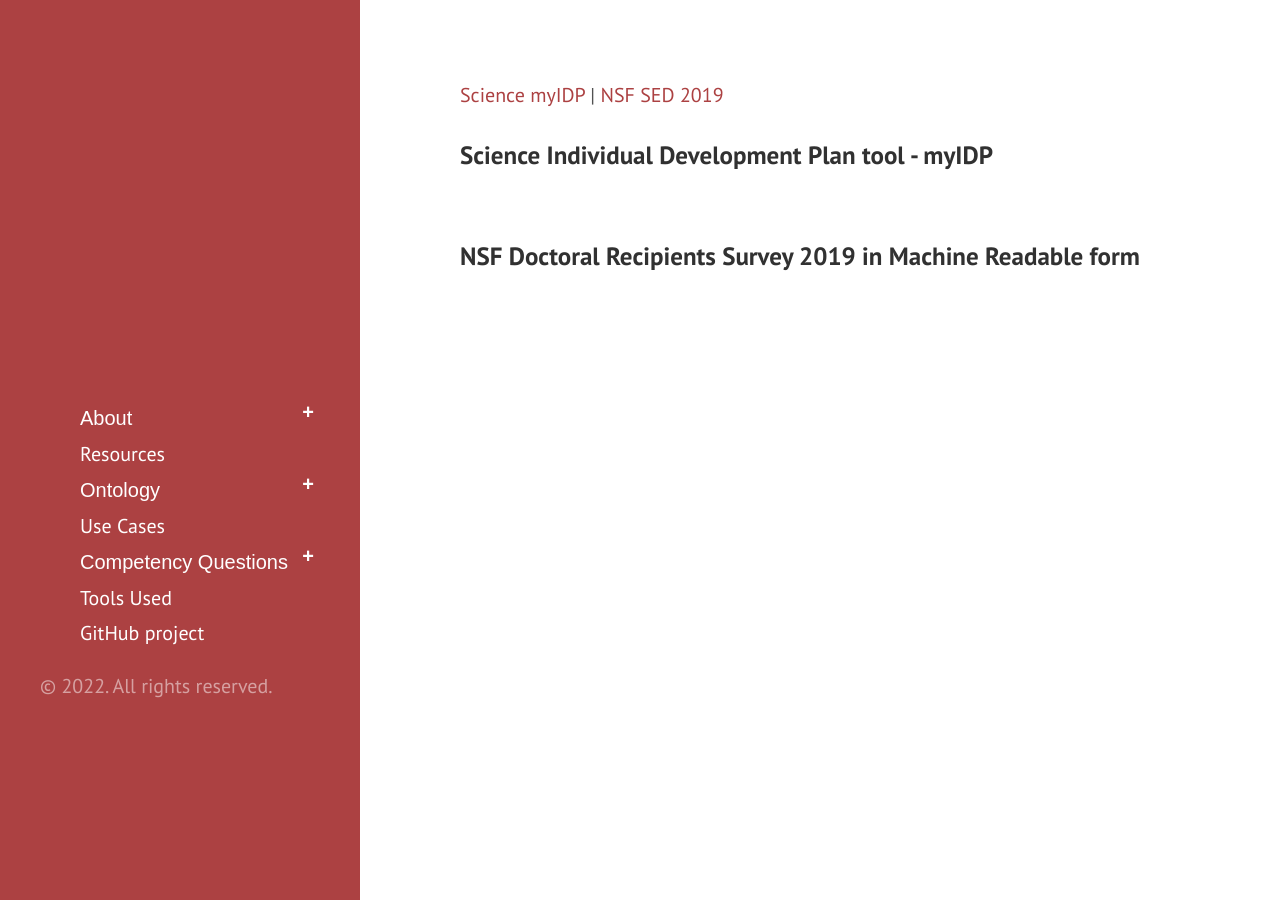
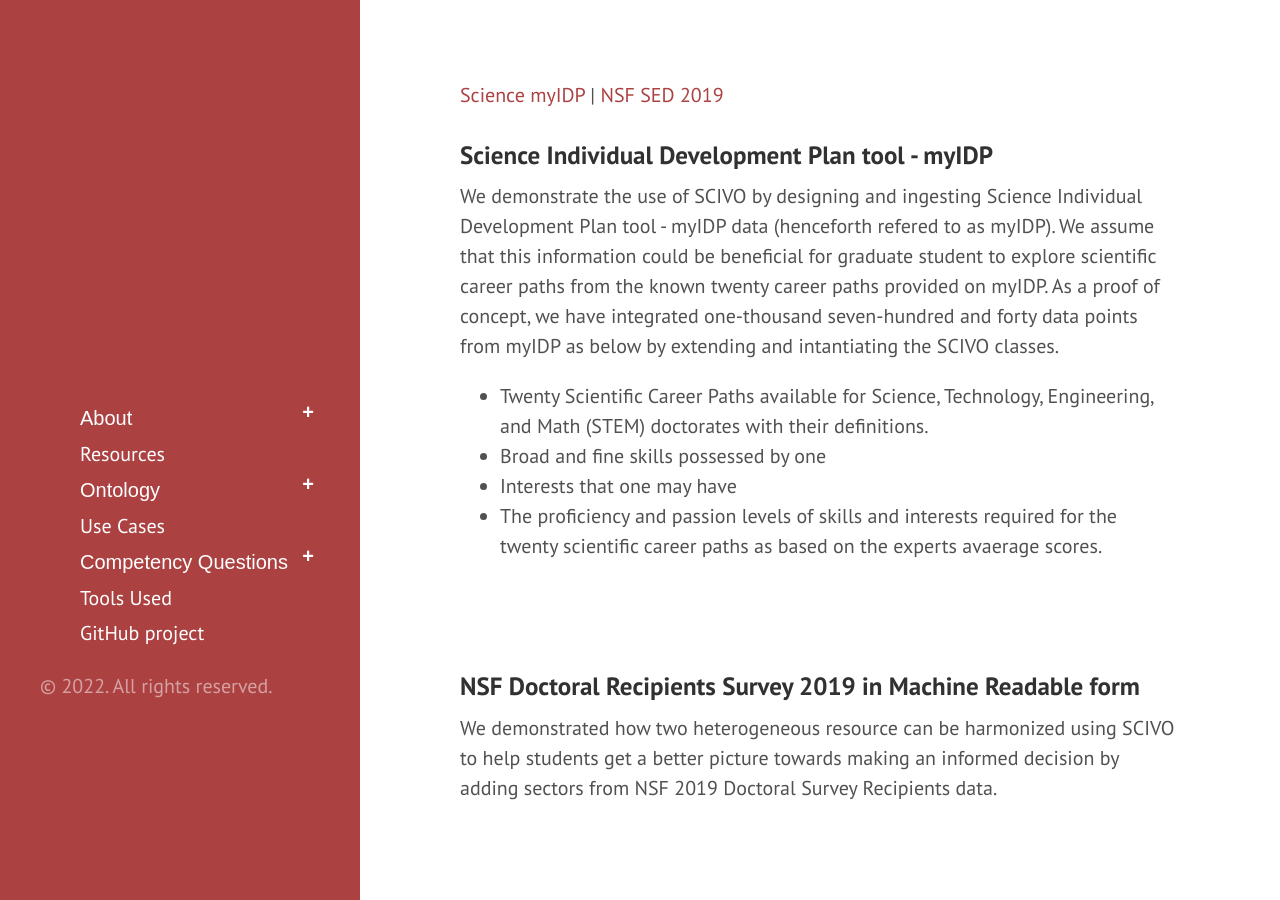
Before and after one commit to tetherless-world/sciv-ontology, a Jekyll site: the page built from usecase.md, in a window 1280 px wide. Built offline with Jekyll 4.4.1, drawn with Linux system fonts in a browser that asks for light colours; Markdown is read by kramdown in place of the engine named in the settings.

Commit message:
Update usecase.md

```diff
--- a/usecase.md
+++ b/usecase.md
@@ -9,7 +9,22 @@ title: InDO Use case
 
 
 <h3 id="myidp"> Science Individual Development Plan tool - myIDP </h3>
+ <p> We demonstrate the use of SCIVO by designing and ingesting Science Individual Development Plan tool - myIDP data (henceforth refered to as myIDP). We assume that this information could be beneficial for graduate student to explore scientific career paths from the known twenty career paths provided on myIDP.  As a proof of concept, we have integrated one-thousand seven-hundred and forty data points from myIDP as below by extending and intantiating the SCIVO classes.
+    <ul>
+		<li> Twenty Scientific Career Paths available for Science, Technology, Engineering, and Math (STEM) doctorates with their definitions. </li>
+		<li> Broad and fine skills possessed by one </li>
+        <li> Interests that one may have </li>
+		<li> The proficiency and passion levels of skills and interests required for the twenty scientific career paths as based on the experts avaerage scores.</li>
+	</ul>
+</p>
+
+  <br>
+
+
+
 <br>
 <h3 id="nsf"> NSF Doctoral Recipients Survey 2019 in Machine Readable form </h3>
 
+ We demonstrated how two heterogeneous resource can be harmonized using SCIVO to help students get a better picture towards making an informed decision by adding sectors from NSF 2019 Doctoral Survey Recipients data.
+
 </content>
```
